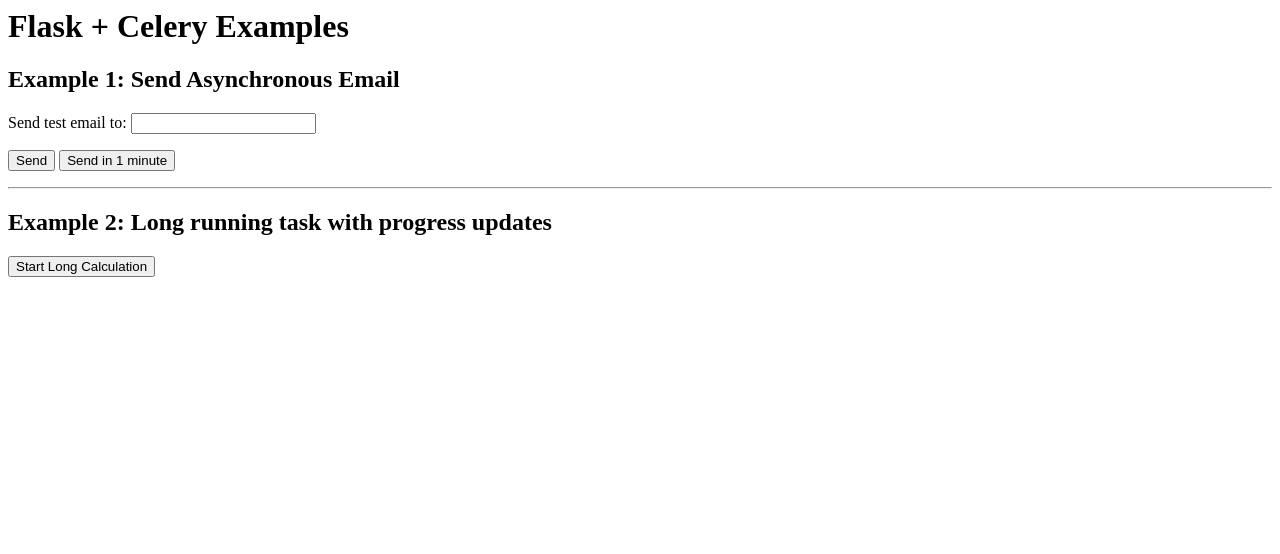
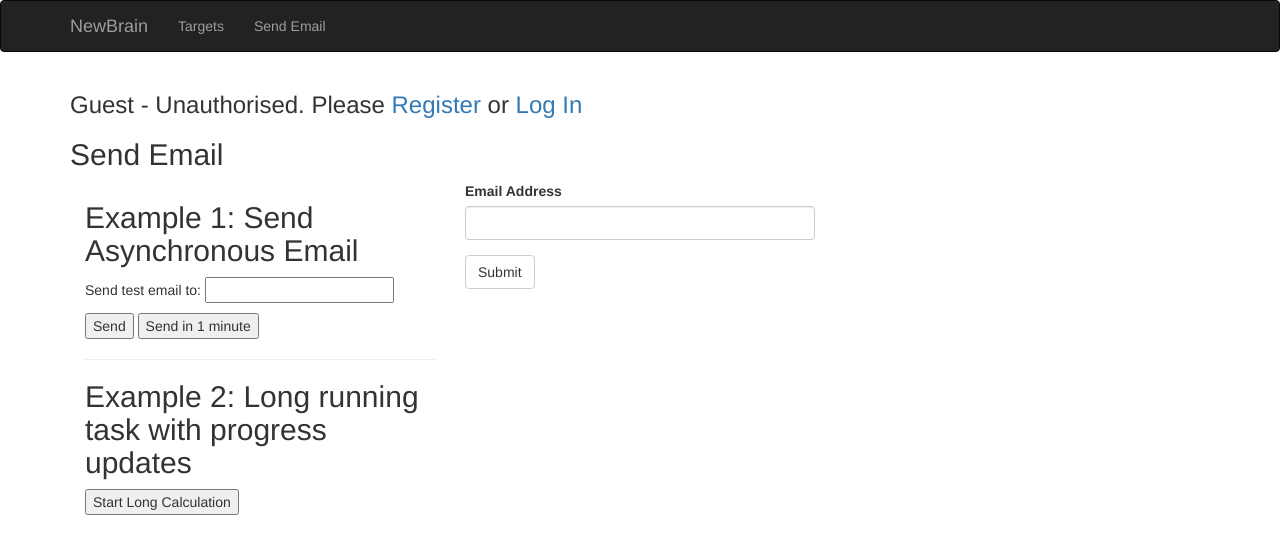
Before and after one commit to muce/newbrain, a Flask app: template app/templates/send_email.html in a window 1280 px wide. Shown: the top 554 px of the page. Run offline with Flask 2, Linux system fonts and the light colour scheme; the template is opened without the code that fills it: values that come from a table or form of the project are taken from there, others are empty; parts of the project's set-up code (start-up, migrations or seed data) failed here and were passed over; some libraries are stand-ins or nearby versions.

Commit message:
email form WIP

```diff
--- a/app/main/forms.py
+++ b/app/main/forms.py
@@ -8,6 +8,10 @@
     phone = StringField('Phone Number', validators=[Length(0, 64)])
     email = StringField('Email Address', validators=[Length(0, 64)])
     website = StringField('Website URL', validators=[Length(0, 64)])
+    submit = SubmitField('Submit')
+
+class EmailForm(Form):
+    email = StringField('Email Address', validators=[Length(0, 64)])
     submit = SubmitField('Submit')
 
 
--- a/app/main/views.py
+++ b/app/main/views.py
@@ -4,6 +4,28 @@
 from errors import *
 from forms import *
 from models import *
+import os
+import random
+import time
+from flask import Flask, request, render_template, session, flash, redirect, \
+    url_for, jsonify
+from flask.ext.mail import Mail, Message
+from celery import Celery
+
+
+# Celery configuration
+CELERY_BROKER_URL = 'redis://localhost:6379/0'
+CELERY_RESULT_BACKEND = 'redis://localhost:6379/0'
+
+app = Flask(__name__)
+conf = app.config
+
+# Initialize extensions
+#mail = Mail(app)
+
+# Initialize Celery
+#celery = Celery(app.name, broker=CELERY_BROKER_URL
+#celery.conf.update(app.config)
 
 
 @main.route('/')
@@ -46,6 +68,110 @@
                             website = website)
 
 """
+@celery.task
+def send_async_email(msg):
+    #Background task to send an email with Flask-Mail.
+    # Initialize extensions
+    app = current_app._get_current_object()
+    conf = app.config
+    mail = Mail(app)
+    print 'conf: '+conf
+    print 'mail: '+mail
+    # Initialize Celery
+    #celery = Celery(app.name, broker=conf['CELERY_BROKER_URL'])
+    #celery.conf.update(app.config)
+
+    with app.app_context():
+        mail.send(msg)
+
+
+@celery.task(bind=True)
+def long_task(self):
+    #Background task that runs a long function with progress reports.
+    verb = ['Starting up', 'Booting', 'Repairing', 'Loading', 'Checking']
+    adjective = ['master', 'radiant', 'silent', 'harmonic', 'fast']
+    noun = ['solar array', 'particle reshaper', 'cosmic ray', 'orbiter', 'bit']
+    message = ''
+    total = random.randint(10, 50)
+    for i in range(total):
+        if not message or random.random() < 0.25:
+            message = '{0} {1} {2}...'.format(random.choice(verb),
+                                              random.choice(adjective),
+                                              random.choice(noun))
+        self.update_state(state='PROGRESS',
+                          meta={'current': i, 'total': total,
+                                'status': message})
+        time.sleep(1)
+    return {'current': 100, 'total': 100, 'status': 'Task completed!',
+            'result': 42}
+"""
+
+
+@main.route('/send_email', methods=['GET', 'POST'])
+def send_email():
+    """
+    if request.method == 'GET':
+        return render_template('/send_index.html', email=session.get('email', ''))
+    email = request.form['email']
+    session['email'] = email
+
+    # send the email
+    msg = Message('Hello from NewBrain. This is just a warning',
+                  recipients=[request.form['email']])
+    msg.body = "Sousou is the boss, OK?"
+    if request.form['submit'] == 'Send':
+        # send right away
+        send_async_email.delay(msg)
+        flash('Sending email to {0}'.format(email))
+    else:
+        # send in one minute
+        send_async_email.apply_async(args=[msg], countdown=60)
+        flash('An email will be sent to {0} in one minute'.format(email))
+    """
+    form = EmailForm()
+    return render_template('/send_email.html',
+                           form = form)
+"""
+
+@main.route('/longtask', methods=['POST'])
+def longtask():
+    task = long_task.apply_async()
+    return jsonify({}), 202, {'Location': url_for('taskstatus',
+                                                  task_id=task.id)}
+
+
+@main.route('/status/<task_id>')
+def taskstatus(task_id):
+    task = long_task.AsyncResult(task_id)
+    if task.state == 'PENDING':
+        response = {
+            'state': task.state,
+            'current': 0,
+            'total': 1,
+            'status': 'Pending...'
+        }
+    elif task.state != 'FAILURE':
+        response = {
+            'state': task.state,
+            'current': task.info.get('current', 0),
+            'total': task.info.get('total', 1),
+            'status': task.info.get('status', '')
+        }
+        if 'result' in task.info:
+            response['result'] = task.info['result']
+    else:
+        # something went wrong in the background job
+        response = {
+            'state': task.state,
+            'current': 1,
+            'total': 1,
+            'status': str(task.info),  # this is the exception raised
+        }
+    return jsonify(response)
+"""
+
+
+"""
 @main.route('/edit-profile', methods=['GET', 'POST'])
 @login_required
 def edit_profile():
--- a/app/templates/base.html
+++ b/app/templates/base.html
@@ -23,6 +23,7 @@
         <div class="navbar-collapse collapse">
             <ul class="nav navbar-nav">
                 <li><a href="/targets">Targets</a></li>
+                <li><a href="/send_email">Send Email</a></li>
             </ul>
         </div>
     </div>
--- a/app/templates/send_email.html
+++ b/app/templates/send_email.html
@@ -1,15 +1,17 @@
-<html>
-  <head>
-    <title>Flask + Celery Examples</title>
+{% extends "base.html" %}
+{% import "bootstrap/wtf.html" as wtf %}
+
+{% block title %}NewBrain{% endblock %}
+
+{% block page_content %}
     <style>
         .progress {
             width: 100%;
             text-align: center;
         }
     </style>
-  </head>
-  <body>
-    <h1>Flask + Celery Examples</h1>
+<h2>Send Email</h2>
+<div class="col-md-4">
     <h2>Example 1: Send Asynchronous Email</h2>
     {% for message in get_flashed_messages() %}
     <p style="color: red;">{{ message }}</p>
@@ -82,5 +84,8 @@
             $('#start-bg-job').click(start_long_task);
         });
     </script>
-  </body>
-</html>
+</div>
+<div class="col-md-4">
+    {{ wtf.quick_form(form) }}
+</div>
+{% endblock %}
--- a/config.py
+++ b/config.py
@@ -30,6 +30,10 @@
     MAIL_SENDER = 'NewBrain Admin <imuce9@gmail.com>'
     MAIL_ADMIN = 'imuce9@gmail.com'
 
+    # Celery configuration
+    CELERY_BROKER_URL = 'redis://localhost:6379/0'
+    CELERY_RESULT_BACKEND = 'redis://localhost:6379/0'
+
     @staticmethod
     def init_app(app):
         pass
```
Also changed, not shown: data-dev.sqlite, 3 other files.
